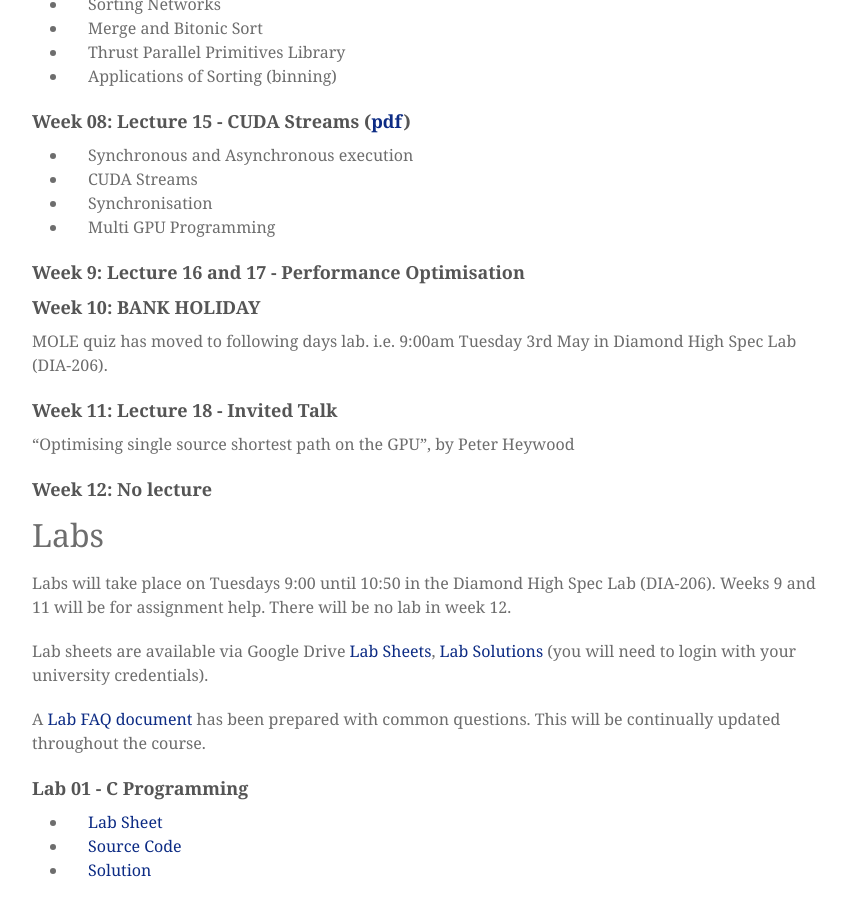
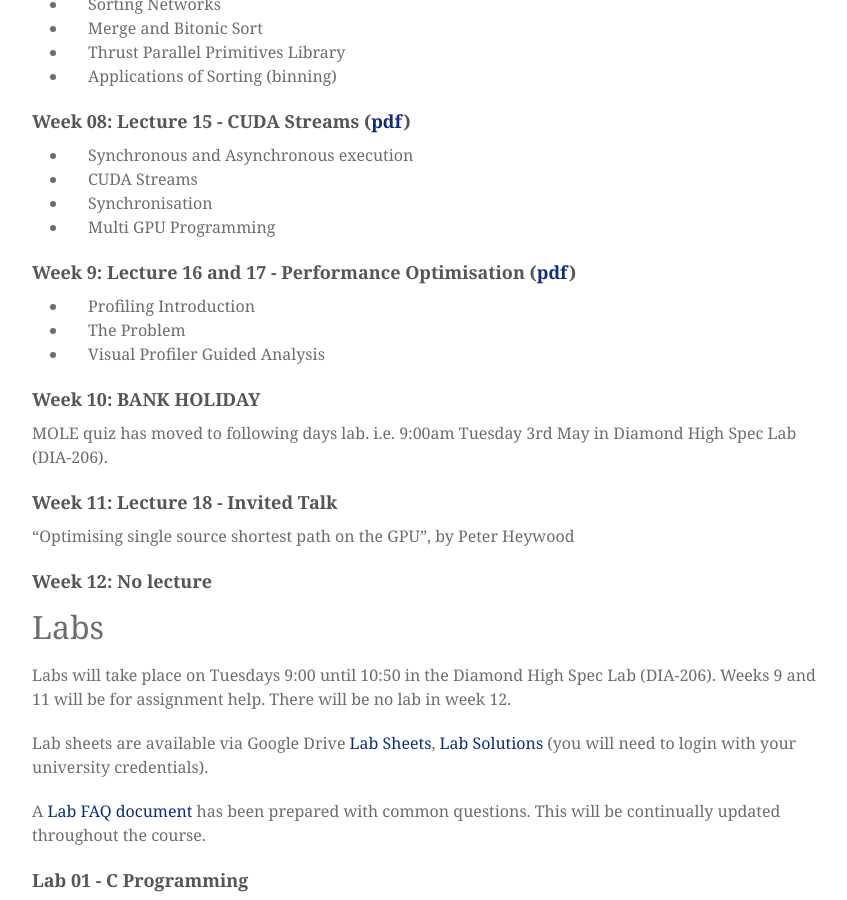
Before and after one commit to mondus/mondus.github.io, a Jekyll site: the page built from teaching/COM4521/index.md, in a window 1280 px wide and 900 px high, scrolled down 2858 px. Shown: the whole window, without its empty margins (208-1055 px from the left). Built offline with Jekyll 4.4.1, drawn with Linux system fonts in a browser that asks for light colours; nearby versions of some CDN libraries; some web fonts are replaced.

Commit message:
Update index.md

```diff
--- a/teaching/COM4521/index.md
+++ b/teaching/COM4521/index.md
@@ -127,7 +127,11 @@ Lectures notes are available via [Google Drive](https://drive.google.com/a/sheff
 * Synchronisation
 * Multi GPU Programming
 
-### Week 9: Lecture 16 and 17 - Performance Optimisation
+### Week 9: Lecture 16 and 17 - Performance Optimisation ([pdf](https://drive.google.com/a/sheffield.ac.uk/file/d/0B2HbOiEppVPMM0ZqT0xYcEV1ZjQ/view?usp=sharing))
+
+* Profiling Introduction
+* The Problem
+* Visual Profiler Guided Analysis
 
 ### Week 10: BANK HOLIDAY
 
```
